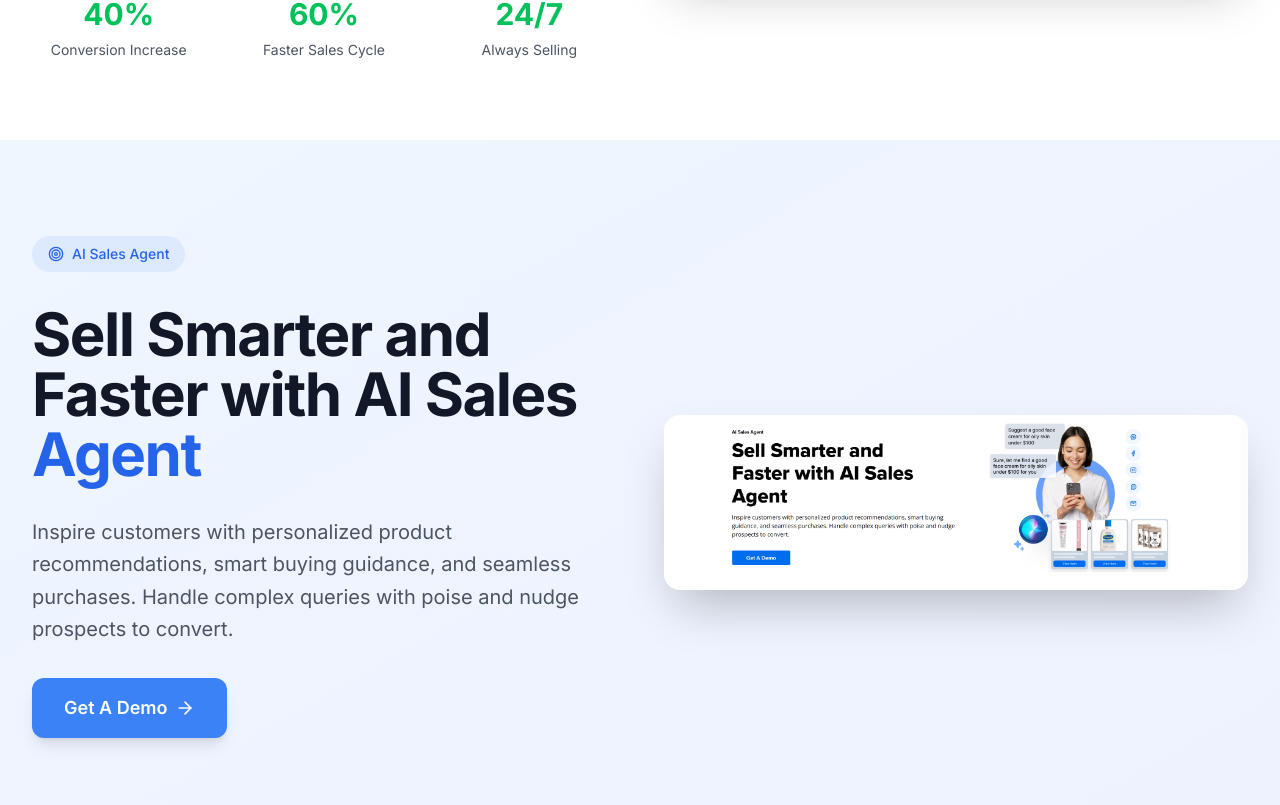
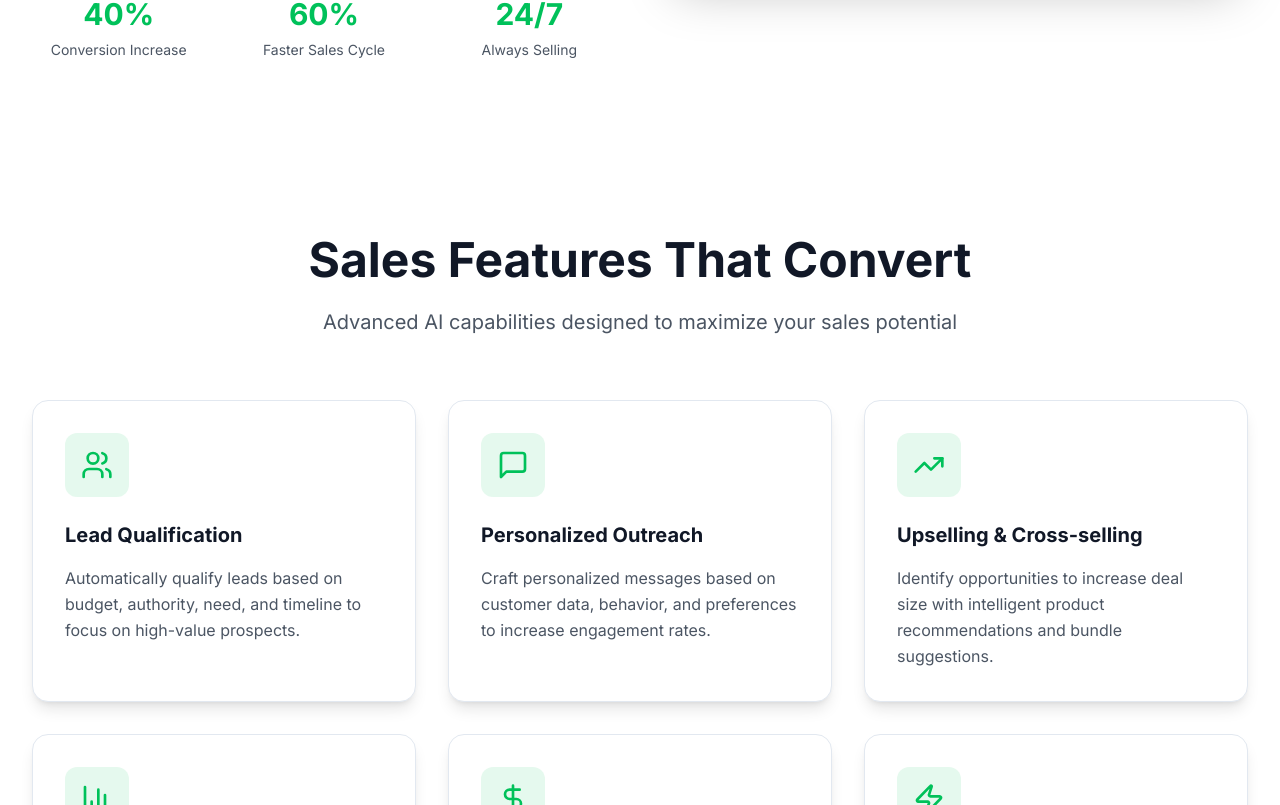
Before and after one commit to bscube/evergrow-ai-site-builder, a React (Vite) app: page /ai-agents/sales in a window 1280 px wide. Shown: the part 735-1540 px from the top of the page. Built offline with nearby package versions, Linux system fonts and the light colour scheme.

Commit message:
Reverted to commit 9c01032d4cfbf034ef7e0f062325b4e7f0788395

```diff
--- a/src/pages/ai-agents/Sales.tsx
+++ b/src/pages/ai-agents/Sales.tsx
@@ -60,43 +60,6 @@ const Sales = () => {
 
             <div className="relative">
               <img src="https://www.haptik.ai/hs-fs/hubfs/02SalesAgent.gif?width=1815&height=666&name=02SalesAgent.gif" alt="AI Sales Agent Demo" className="w-full rounded-2xl shadow-2xl" />
-            </div>
-          </div>
-        </div>
-      </section>
-
-      {/* AI Sales Agent Hero Section */}
-      <section className="py-24 bg-gradient-to-br from-blue-50 to-indigo-50">
-        <div className="max-w-7xl mx-auto px-4 sm:px-6 lg:px-8">
-          <div className="grid grid-cols-1 lg:grid-cols-2 gap-12 items-center">
-            <div>
-              <div className="inline-flex items-center px-4 py-2 bg-blue-500/10 rounded-full text-blue-600 text-sm font-medium mb-8">
-                <Target className="w-4 h-4 mr-2" />
-                AI Sales Agent
-              </div>
-
-              <h1 className="text-5xl sm:text-6xl font-bold tracking-tight mb-8">
-                <span className="text-grey-900">Sell Smarter and</span>
-                <br />
-                <span className="text-grey-900">Faster with AI Sales</span>
-                <br />
-                <span className="text-blue-600">Agent</span>
-              </h1>
-
-              <p className="text-xl text-grey-600 mb-8 leading-relaxed">
-                Inspire customers with personalized product recommendations, smart buying guidance, and seamless purchases. Handle complex queries with poise and nudge prospects to convert.
-              </p>
-
-              <div className="flex flex-col sm:flex-row gap-4 mb-8">
-                <Link to="/contact" className="inline-flex items-center justify-center px-8 py-4 bg-blue-500 hover:bg-blue-600 text-white font-semibold rounded-xl text-lg transition-all duration-300 hover:scale-105 shadow-lg">
-                  Get A Demo
-                  <ArrowRight className="ml-2 h-5 w-5" />
-                </Link>
-              </div>
-            </div>
-
-            <div className="relative">
-              <img src="/lovable-uploads/c05fdbc7-7036-4992-a318-8053ffd43427.png" alt="AI Sales Agent with product recommendations" className="w-full rounded-2xl shadow-2xl" />
             </div>
           </div>
         </div>
```
Also changed, not shown: public/lovable-uploads/c05fdbc7-7036-4992-a318-8053ffd43427.png (deleted).
